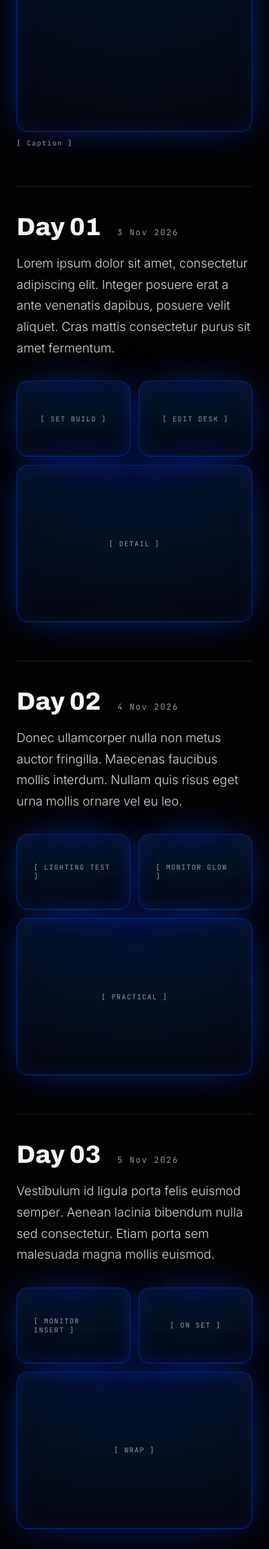
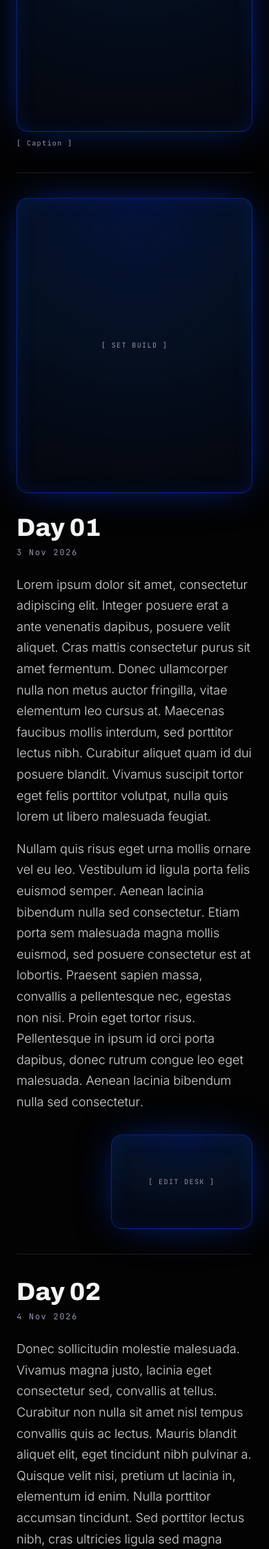
Before and after one commit to Mervellious/playback_website, a Flask app: page /journal in a window 390 px wide. Shown: the part 784-3030 px from the top of the page at 69% size. Run offline with Flask 3, Linux system fonts and the light colour scheme.

Commit message:
Journal: a different layout for each day, longer text
- JOURNAL_ENTRIES: "body" (2 Lorem paragraphs, 62-69 words each),
  "layout" (left | right | wide) and per-image ratios; the template reads
  everything from the data.
- Day 01: 4:5 frame left with a 3:2 frame over its corner, text right.
  Day 02: text left, 16:9 + two squares right.
  Day 03: full-width 21:9, then text / paragraph / small 4:5 frame.
  12-column grid from 900px; below that each day stacks in its own order
  (no overlap, 16:9 hero on phones). 120px / 72px between days.
- Text reveals 120ms after the images. Old uniform image-row CSS removed.

Co-Authored-By: Claude Opus 5.5 <noreply@anthropic.com>

```diff
--- a/app.py
+++ b/app.py
@@ -179,33 +179,88 @@ JOURNAL_ENTRIES = [
         "slug": "day-01-building-the-edit-suite",  # old /journal/<slug> URL, now redirects
         "day": "Day 01",
         "date": "2026-11-03",
-        "excerpt": (
-            "Lorem ipsum dolor sit amet, consectetur adipiscing elit. Integer posuere erat a ante "
-            "venenatis dapibus, posuere velit aliquet. Cras mattis consectetur purus sit amet fermentum."
-        ),
-        "images": ["[ SET BUILD ]", "[ EDIT DESK ]", "[ DETAIL ]"],
+        "layout": "left",  # left | right | wide
+        "body": [
+            (
+                "Lorem ipsum dolor sit amet, consectetur adipiscing elit. Integer posuere erat a ante "
+                "venenatis dapibus, posuere velit aliquet. Cras mattis consectetur purus sit amet "
+                "fermentum. Donec ullamcorper nulla non metus auctor fringilla, vitae elementum leo "
+                "cursus at. Maecenas faucibus mollis interdum, sed porttitor lectus nibh. Curabitur "
+                "aliquet quam id dui posuere blandit. Vivamus suscipit tortor eget felis porttitor "
+                "volutpat, nulla quis lorem ut libero malesuada feugiat."
+            ),
+            (
+                "Nullam quis risus eget urna mollis ornare vel eu leo. Vestibulum id ligula porta felis "
+                "euismod semper. Aenean lacinia bibendum nulla sed consectetur. Etiam porta sem malesuada "
+                "magna mollis euismod, sed posuere consectetur est at lobortis. Praesent sapien massa, "
+                "convallis a pellentesque nec, egestas non nisi. Proin eget tortor risus. Pellentesque in "
+                "ipsum id orci porta dapibus, donec rutrum congue leo eget malesuada. Aenean lacinia "
+                "bibendum nulla sed consectetur."
+            ),
+        ],
+        "images": [
+            {"label": "[ SET BUILD ]", "ratio": "4 / 5"},
+            {"label": "[ EDIT DESK ]", "ratio": "3 / 2"},
+        ],
     },
     {
         "id": "day-02",
         "slug": "day-02-lighting-a-room-at-3am",
         "day": "Day 02",
         "date": "2026-11-04",
-        "excerpt": (
-            "Donec ullamcorper nulla non metus auctor fringilla. Maecenas faucibus mollis interdum. "
-            "Nullam quis risus eget urna mollis ornare vel eu leo."
-        ),
-        "images": ["[ LIGHTING TEST ]", "[ MONITOR GLOW ]", "[ PRACTICAL ]"],
+        "layout": "right",
+        "body": [
+            (
+                "Donec sollicitudin molestie malesuada. Vivamus magna justo, lacinia eget consectetur "
+                "sed, convallis at tellus. Curabitur non nulla sit amet nisl tempus convallis quis ac "
+                "lectus. Mauris blandit aliquet elit, eget tincidunt nibh pulvinar a. Quisque velit nisi, "
+                "pretium ut lacinia in, elementum id enim. Nulla porttitor accumsan tincidunt. Sed "
+                "porttitor lectus nibh, cras ultricies ligula sed magna dictum porta, vestibulum ac diam "
+                "sit amet quam."
+            ),
+            (
+                "Vivamus suscipit tortor eget felis porttitor volutpat. Praesent sapien massa, convallis "
+                "a pellentesque nec, egestas non nisi. Lorem ipsum dolor sit amet, consectetur adipiscing "
+                "elit. Nulla quis lorem ut libero malesuada feugiat. Curabitur arcu erat, accumsan id "
+                "imperdiet et, porttitor at sem. Donec rutrum congue leo eget malesuada. Mauris blandit "
+                "aliquet elit, eget tincidunt nibh pulvinar a, quisque velit nisi pretium ut lacinia. "
+                "Aenean lacinia bibendum nulla sed consectetur."
+            ),
+        ],
+        "images": [
+            {"label": "[ LIGHTING TEST ]", "ratio": "16 / 9"},
+            {"label": "[ MONITOR GLOW ]", "ratio": "1 / 1"},
+            {"label": "[ PRACTICAL ]", "ratio": "1 / 1"},
+        ],
     },
     {
         "id": "day-03",
         "slug": "day-03-the-footage-that-wasnt-there",
         "day": "Day 03",
         "date": "2026-11-05",
-        "excerpt": (
-            "Vestibulum id ligula porta felis euismod semper. Aenean lacinia bibendum nulla sed "
-            "consectetur. Etiam porta sem malesuada magna mollis euismod."
-        ),
-        "images": ["[ MONITOR INSERT ]", "[ ON SET ]", "[ WRAP ]"],
+        "layout": "wide",
+        "body": [
+            (
+                "Pellentesque in ipsum id orci porta dapibus. Cras ultricies ligula sed magna dictum "
+                "porta. Vestibulum ante ipsum primis in faucibus orci luctus et ultrices posuere cubilia "
+                "curae; donec velit neque, auctor sit amet aliquam vel, ullamcorper sit amet ligula. "
+                "Proin eget tortor risus. Nulla porttitor accumsan tincidunt. Sed porttitor lectus nibh, "
+                "curabitur non nulla sit amet nisl tempus convallis quis ac lectus. Aenean lacinia "
+                "bibendum nulla sed consectetur."
+            ),
+            (
+                "Quisque velit nisi, pretium ut lacinia in, elementum id enim. Curabitur aliquet quam id "
+                "dui posuere blandit. Donec sollicitudin molestie malesuada. Vivamus magna justo, lacinia "
+                "eget consectetur sed, convallis at tellus. Lorem ipsum dolor sit amet, consectetur "
+                "adipiscing elit. Nulla quis lorem ut libero malesuada feugiat. Praesent sapien massa, "
+                "convallis a pellentesque nec, egestas non nisi, cras mattis consectetur purus sit amet. "
+                "Aenean lacinia bibendum nulla sed consectetur."
+            ),
+        ],
+        "images": [
+            {"label": "[ MONITOR INSERT ]", "ratio": "21 / 9"},
+            {"label": "[ ON SET ]", "ratio": "4 / 5"},
+        ],
     },
 ]
 
--- a/static/css/style.css
+++ b/static/css/style.css
@@ -1116,18 +1116,25 @@ html.menu-open body {
   max-width: 360px;
 }
 
-/* One section per day */
+/* One section per day. Each day has its own layout (left | right | wide);
+   on phones everything stacks, in a different order per day. */
 .journal-day {
-  margin-top: 80px;
-  padding-top: 48px;
+  margin-top: 36px;
+  padding-top: 36px; /* 72px from day to day, the line in the middle */
   border-top: var(--line);
+  display: flex;
+  flex-direction: column;
+  gap: 32px;
+}
+
+.journal-day > * {
+  min-width: 0;
 }
 
 .journal-day__header {
   display: flex;
-  flex-wrap: wrap;
-  align-items: baseline;
-  gap: 8px 24px;
+  flex-direction: column;
+  gap: 10px;
 }
 
 .journal-day__title {
@@ -1146,9 +1153,8 @@ html.menu-open body {
   color: var(--label);
 }
 
-.journal-day__text {
-  margin-top: 20px;
-  max-width: 72ch;
+.journal-day__copy p {
+  max-width: 60ch;
   font-family: var(--font-body);
   font-weight: 300;
   font-size: 18px;
@@ -1156,11 +1162,143 @@ html.menu-open body {
   color: var(--soft-white);
 }
 
-.journal-day__images {
-  margin-top: 32px;
+.journal-day__header + p {
+  margin-top: 24px;
+}
+
+.journal-day__copy p + p {
+  margin-top: 16px;
+}
+
+/* Text fades in 120ms after the images */
+.js .is-revealed .journal-day__copy {
+  transition-delay: 120ms;
+}
+
+.journal-day__frame {
+  width: 100%;
+}
+
+.journal-day__pair {
   display: grid;
-  grid-template-columns: repeat(3, minmax(0, 1fr));
-  gap: 24px;
+  grid-template-columns: repeat(2, minmax(0, 1fr));
+  gap: 16px;
+}
+
+/* Phones: Day 01 small frame below the text, right; Day 03 small frame 60%, left */
+.journal-day--left .journal-day__frame--small {
+  width: 60%;
+  align-self: flex-end;
+}
+
+.journal-day--wide .journal-day__frame--hero {
+  aspect-ratio: 16 / 9; /* 21:9 is too thin on a phone */
+}
+
+.journal-day--wide .journal-day__copy--aside {
+  margin-top: -16px; /* continues the text above: 16px between paragraphs */
+}
+
+.journal-day--wide .journal-day__frame--small {
+  width: 60%;
+  align-self: flex-start;
+}
+
+/* Desktop: 12-column grid */
+@media (min-width: 900px) {
+  .journal-day {
+    margin-top: 60px;
+    padding-top: 60px; /* 120px from day to day */
+    display: grid;
+    grid-template-columns: repeat(12, minmax(0, 1fr));
+    column-gap: 24px;
+    row-gap: 16px;
+  }
+
+  .journal-day__frame {
+    align-self: start; /* keep the aspect ratio when the row is taller */
+  }
+
+  /* Day 01 — images left (cols 1–7), text right (cols 8–12) */
+  .journal-day--left .journal-day__frame--large {
+    grid-column: 1 / 8;
+    grid-row: 1;
+    width: 80%;
+  }
+
+  /* Small 3:2 frame over the large 4:5 frame's bottom-right corner:
+     64px lower and 48px into the text column. The large frame is 80% of the
+     area wide (height = 100%), the small one 50% (height = 33.33%), so its top
+     sits at 66.67% + 64px. Percent margins resolve against the area width. */
+  .journal-day--left .journal-day__frame--small {
+    grid-column: 1 / 8;
+    grid-row: 1;
+    justify-self: end;
+    align-self: start;
+    width: 50%;
+    margin-top: calc(66.667% + 64px);
+    margin-right: -48px;
+    position: relative;
+    z-index: 1;
+  }
+
+  .journal-day--left .journal-day__copy {
+    grid-column: 8 / 13;
+    grid-row: 1;
+    align-self: center;
+    padding-left: 64px; /* clear of the overlapping frame */
+  }
+
+  /* Day 02 — text left (cols 1–5), images right (cols 6–12) */
+  .journal-day--right {
+    grid-template-rows: auto auto 1fr;
+  }
+
+  .journal-day--right .journal-day__copy {
+    grid-column: 1 / 6;
+    grid-row: 1 / span 3;
+    align-self: start;
+  }
+
+  .journal-day--right .journal-day__frame--wide {
+    grid-column: 6 / 13;
+    grid-row: 1;
+  }
+
+  .journal-day--right .journal-day__pair {
+    grid-column: 6 / 13;
+    grid-row: 2;
+  }
+
+  /* Day 03 — full-width 21:9, then text (1–6), paragraph (7–9), small frame (10–12) */
+  .journal-day--wide {
+    row-gap: 40px;
+  }
+
+  .journal-day--wide .journal-day__frame--hero {
+    grid-column: 1 / -1;
+    grid-row: 1;
+    aspect-ratio: var(--ratio);
+  }
+
+  .journal-day--wide .journal-day__copy {
+    grid-column: 1 / 7;
+    grid-row: 2;
+  }
+
+  .journal-day--wide .journal-day__copy--aside {
+    grid-column: 7 / 10;
+    grid-row: 2;
+    align-self: start;
+    margin-top: 0;
+  }
+
+  .journal-day--wide .journal-day__frame--small {
+    grid-column: 10 / 13;
+    grid-row: 2;
+    align-self: start;
+    width: 100%;
+  }
 }
 
 /* ==========================================================================
@@ -1952,21 +2090,6 @@ html.menu-open body {
     flex-basis: 100%;
   }
 
-  .journal-day {
-    margin-top: 56px;
-    padding-top: 40px;
-  }
-
-  /* Two per row; an odd last image takes the full row */
-  .journal-day__images {
-    grid-template-columns: repeat(2, minmax(0, 1fr));
-    gap: 12px;
-  }
-
-  .journal-day__images > :last-child:nth-child(odd) {
-    grid-column: 1 / -1;
-  }
-
   .contact-email {
     font-size: 17px;
   }
--- a/templates/journal/index.html
+++ b/templates/journal/index.html
@@ -26,22 +26,54 @@
     </figure>
   </section>
 
-  <!-- Days (JOURNAL_ENTRIES in app.py; later from the database) -->
+  <!-- Days (JOURNAL_ENTRIES in app.py; later from the database).
+       Each day has its own layout: left | right | wide. -->
+  {% macro frame(image, modifier) -%}
+  <div class="media__frame glow-card journal-day__frame journal-day__frame--{{ modifier }} reveal" style="--ratio: {{ image.ratio }}">
+    {# <img src="" alt=""> #}
+    <span class="ph-label">{{ image.label }}</span>
+  </div>
+  {%- endmacro %}
+
+  {% macro day_header(entry) -%}
+  <header class="journal-day__header">
+    <h2 class="journal-day__title" id="{{ entry.id }}-title">{{ entry.day }}</h2>
+    <time class="journal-day__date" datetime="{{ entry.date }}">{{ entry.date | display_date }}</time>
+  </header>
+  {%- endmacro %}
+
   {% for entry in entries %}
-  <section class="journal-day" id="{{ entry.id }}" aria-labelledby="{{ entry.id }}-title" data-reveal>
-    <header class="journal-day__header reveal">
-      <h2 class="journal-day__title" id="{{ entry.id }}-title">{{ entry.day }}</h2>
-      <time class="journal-day__date" datetime="{{ entry.date }}">{{ entry.date | display_date }}</time>
-    </header>
-    <p class="journal-day__text reveal">{{ entry.excerpt }}</p>
-    <div class="journal-day__images reveal">
-      {% for label in entry.images %}
-      <div class="media__frame glow-card" style="--ratio: 3 / 2">
-        {# <img src="" alt=""> #}
-        <span class="ph-label">{{ label }}</span>
-      </div>
-      {% endfor %}
+  {% set images = entry.images %}
+  <section class="journal-day journal-day--{{ entry.layout }}" id="{{ entry.id }}" aria-labelledby="{{ entry.id }}-title" data-reveal>
+    {% if entry.layout == "left" %}
+    {{ frame(images[0], "large") }}
+    <div class="journal-day__copy reveal">
+      {{ day_header(entry) }}
+      {% for p in entry.body %}<p>{{ p }}</p>{% endfor %}
     </div>
+    {% for image in images[1:] %}{{ frame(image, "small") }}{% endfor %}
+
+    {% elif entry.layout == "right" %}
+    <div class="journal-day__copy reveal">
+      {{ day_header(entry) }}
+      {% for p in entry.body %}<p>{{ p }}</p>{% endfor %}
+    </div>
+    {{ frame(images[0], "wide") }}
+    <div class="journal-day__pair">
+      {% for image in images[1:] %}{{ frame(image, "square") }}{% endfor %}
+    </div>
+
+    {% else %}
+    {{ frame(images[0], "hero") }}
+    <div class="journal-day__copy reveal">
+      {{ day_header(entry) }}
+      <p>{{ entry.body[0] }}</p>
+    </div>
+    <div class="journal-day__copy journal-day__copy--aside reveal">
+      {% for p in entry.body[1:] %}<p>{{ p }}</p>{% endfor %}
+    </div>
+    {% for image in images[1:] %}{{ frame(image, "small") }}{% endfor %}
+    {% endif %}
   </section>
   {% endfor %}
 
```
